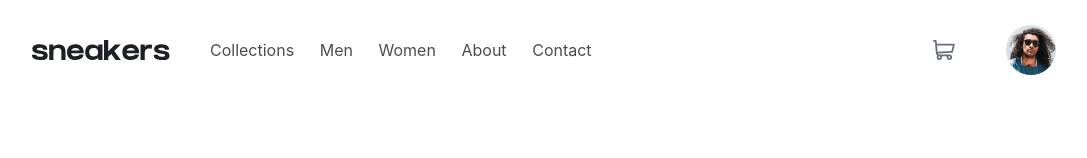
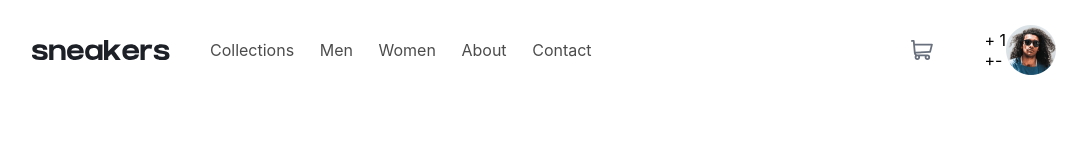
Before and after one commit to KPq66dw8L/ecommerce-product-page, a React (Create React App) app: page / in a window 1280 px wide. Both pictures are taken after a click on the link "Add to cart". Shown: the top 158 px of the page, without its empty margins (96-1183 px from the left). Built offline with nearby package versions, Linux system fonts and the light colour scheme.

Commit message:
cart starter done, need style etc

```diff
--- a/src/App.js
+++ b/src/App.js
@@ -1,12 +1,11 @@
 import {useState} from 'react';
 import './App.css';
+import Basket from './Basket';
 
 const logoImg = process.env.PUBLIC_URL + '/images/logo.svg';
 
 const cartIcn = process.env.PUBLIC_URL + '/images/icon-cart.svg';
 const avatarImg = process.env.PUBLIC_URL + '/images/image-avatar.png';
-const minusSign = process.env.PUBLIC_URL + '/images/icon-minus.svg';
-const plusSign = process.env.PUBLIC_URL + '/images/icon-plus.svg';
 
 const products = [
   { id: 1,
@@ -36,12 +35,33 @@
   const [thbActive, setThbActive] = useState(1);
   const [count, setCount] = useState(0);
   const [productImg, setProductImg] = useState(products[0].productImages[count].src);
+  const [cartItems, setCartItems] = useState([]);
 
   const classActive = (thbId) => {
     if (thbId == thbActive) {
       return "productThb-active";
     }
   }
+
+  const onAdd = (product) => {
+    const exist = cartItems.find(x => x.id === product.id);
+    if (exist){
+      // if exist and is added again, increase qtt
+      setCartItems(cartItems.map(x => x.id === product.id ? {...exist, qty: exist.qty +1} : x))
+    } else {
+      setCartItems([...cartItems, {...product, qty: 1}])
+    }
+  };
+
+  const onRemove = (product) => {
+    const exist = cartItems.find(x => x.id === product.id);
+    if (exist.qty === 1){
+      setCartItems(cartItems.filter((x) => x.id !== product.id));
+    } else {
+      // if there is more than 1 qty
+      setCartItems(cartItems.map(x => x.id === product.id ? {...exist, qty: exist.qty -1} : x))
+    }
+  };
 
   return (
     <div className="App">
@@ -76,6 +96,13 @@
         </div>
         <div className="nav-2">
           <img src={cartIcn} className="cartIcn noselect"/>
+          <div className="basket">
+            <Basket
+            onAdd={onAdd}
+            onRemove={onRemove}
+            cartItems={cartItems}
+            />
+          </div>
           <img src={avatarImg} className="avatarImg noselect"/>
         </div>
       </div>
@@ -115,14 +142,12 @@
           <div className="product-buy">
             <div className="product-qtt noselect">
               <div className="qttMinus" onClick={ () => qtt ? setQtt(qtt -1) : null}>
-                {/* <img src={minusSign} /> */}
               </div>
               {qtt}
               <div className="qttPlus" onClick={ () => setQtt(qtt +1) }>
-                {/* <img src={plusSign} />  */}
               </div>
             </div>
-            <a className="addToCart-button noselect">  Add to cart</a>
+            <a className="addToCart-button noselect" onClick={onAdd}>  Add to cart</a>
           </div>
         </div>
       </div>
--- /dev/null
+++ b/src/Basket.js
@@ -0,0 +1,17 @@
+import React from 'react';
+
+export default function Basket(props){
+    const {cartItems, onAdd, onRemove} = props;
+    return (
+        <div>
+            {cartItems.length === 0 && <div>Cart is empty.</div>}
+            {cartItems.map((item) => (
+                <div key={item.id}>
+                    <div>{item.name} + {item.qty}</div>
+                    <a onClick={onAdd}>+</a>
+                    <a onClick={onRemove}>-</a>
+                </div>
+            ))}
+        </div>
+    );
+}
```
Also changed, not shown: src/App.css (+7 -7 lines).
